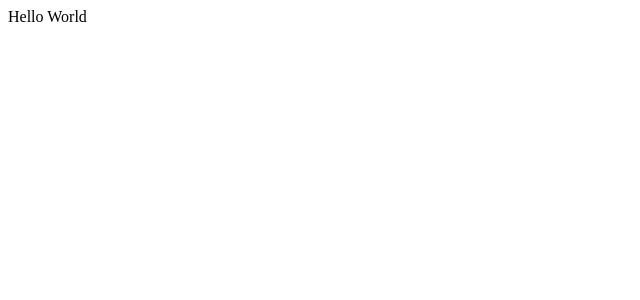
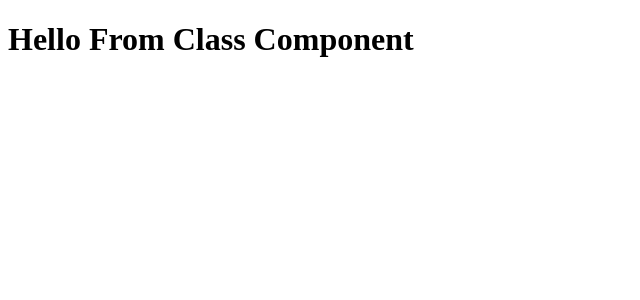
Before and after one commit to AmanSultanBaig/Reactjs-practice, a React (Create React App) app in the folder react-basic/: page / in a window 1280 px wide. Shown: the top 300 px of the page, without its empty margins (0-640 px from the left). Built offline with nearby package versions, Linux system fonts and the light colour scheme.

Commit message:
hello from both components example - functional - class based

```diff
--- /dev/null
+++ b/react-basic/src/components/App.js
@@ -0,0 +1,16 @@
+import React from 'react';
+
+// hello from functional component
+// function app() {
+//     return <h1>Hello From Functional Component</h1>
+// }
+
+// hello from class component
+class app extends React.Component {
+    render() {
+        return <h1>Hello From Class Component</h1>
+    }
+}
+
+
+export default app;
--- a/react-basic/src/index.js
+++ b/react-basic/src/index.js
@@ -2,10 +2,10 @@ import React from 'react';
 import ReactDOM from 'react-dom';
 // import * as serviceWorker from './serviceWorker';
 
+import App from './components/App'
+
 ReactDOM.render(
-  <div>
-    Hello World
-  </div>
+  <App />
   , document.getElementById('root'))
 
 // If you want your app to work offline and load faster, you can change
```
